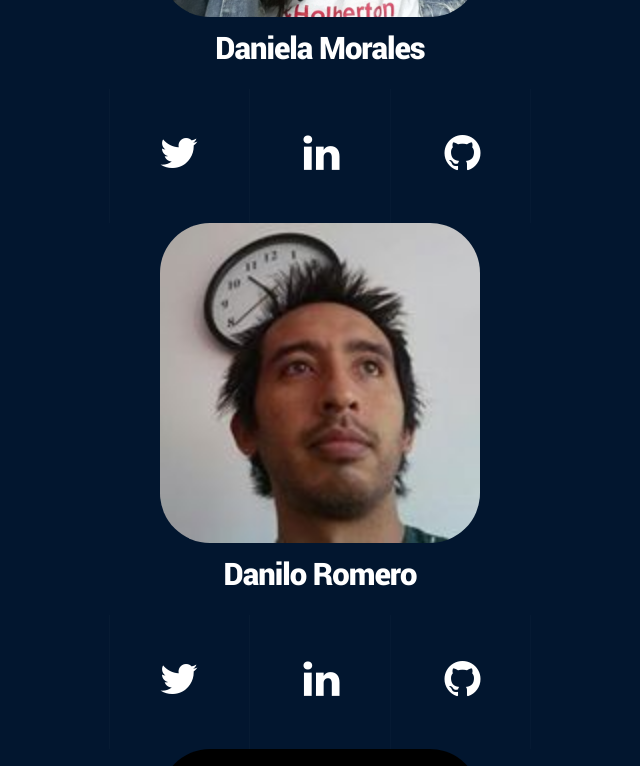
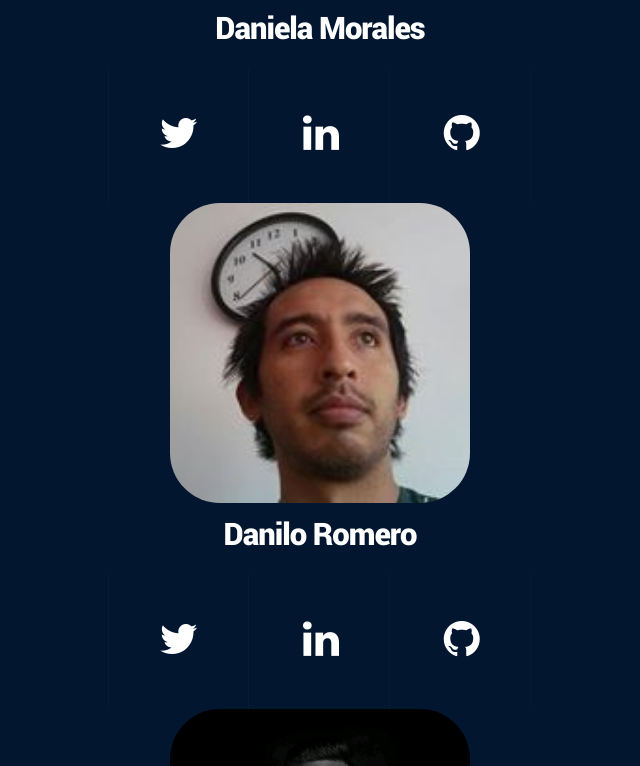
Before and after one commit to Camilo6/Tempo_landingpage, a plain HTML site: page index.html in a window 1280 px wide. Shown: the part 3312-4078 px from the top of the page, without its empty margins (320-960 px from the left). Drawn offline with Linux system fonts and the light colour scheme.

Commit message:
Update page

```diff
--- a/css/main.css
+++ b/css/main.css
@@ -391,19 +391,22 @@ td:last-child {
 	padding-right: 0;
 }
 
-.equipo {
-	/* display: flex;
-	flex-wrap: wrap ; */
-	margin: 10px 10px;
-}
 .equipo img {
-	width: 320px;
-	height: 320px;
+	width: 300px;
+	height: 300px;
 	border-radius: 50px;
 }
 
 .equipo h1 {
 	color: white;
+}
+
+.equipo .footer-social-list{
+	line-height: 15px;
+	font-size: 15px;
+	color: #FFFFFF;
+	display: block;
+	border-right: 1px solid rgba(255, 255, 255, 0.02);
 }
 .table-responsive {
 	overflow-x: auto;
```
